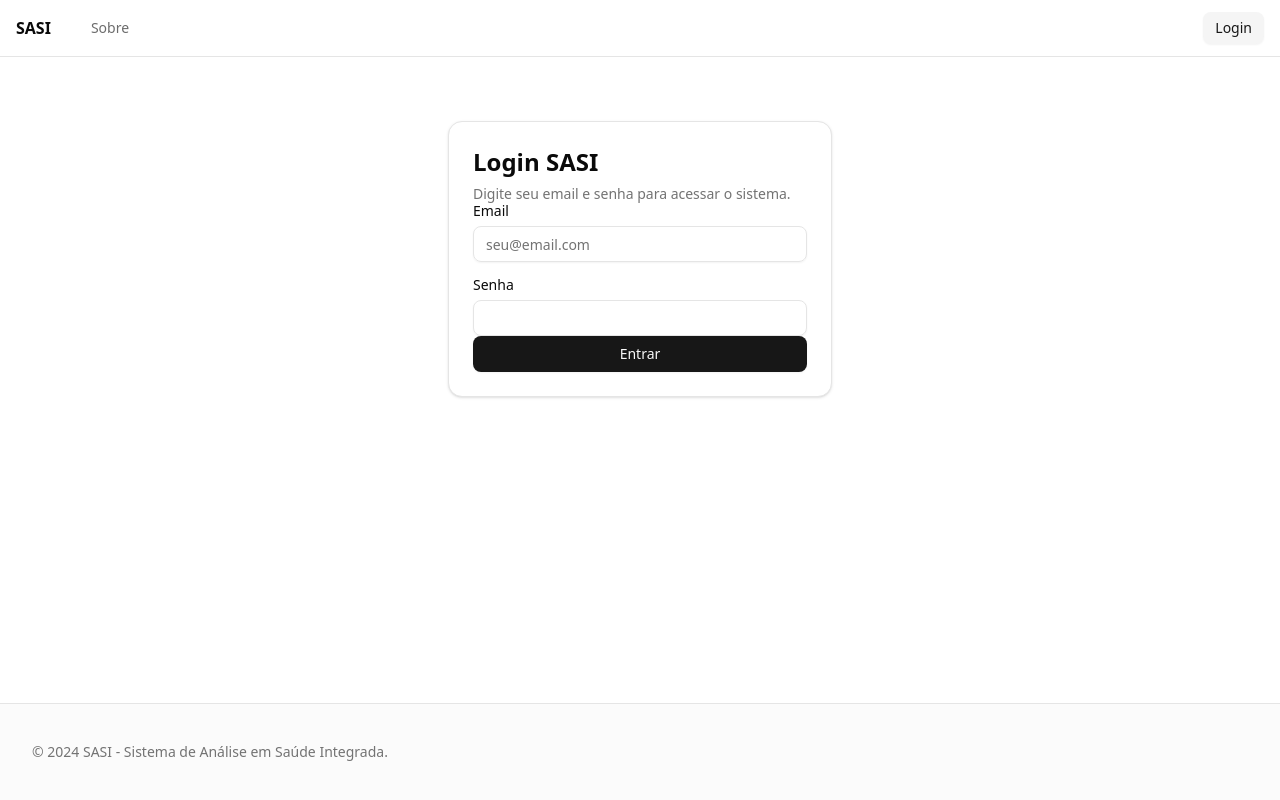
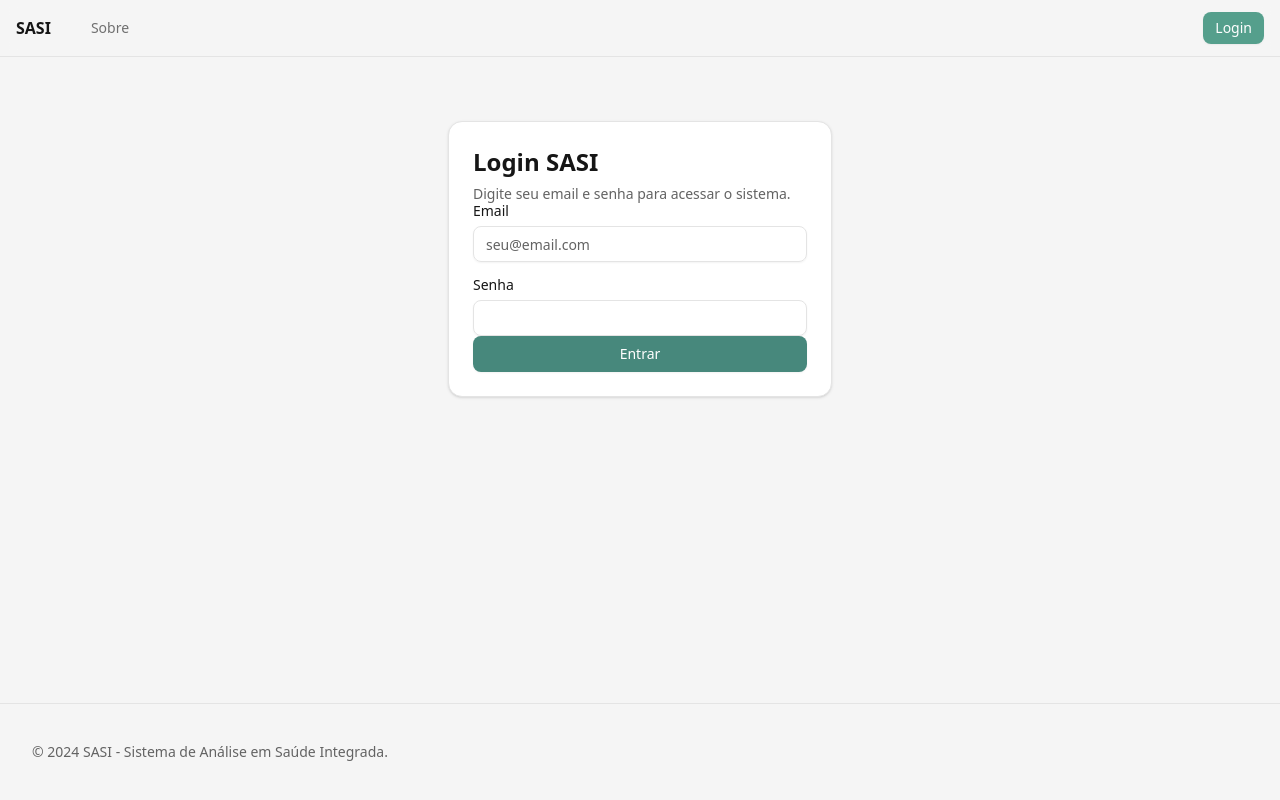
Before and after one commit to sasi-team/sasi-frontend, a Next.js app: page /login in a window 1280 px wide. Built offline with nearby package versions, Linux system fonts and the light colour scheme.

Commit message:
feat: Configura desing system no css global com as cores da paleta do figma

```diff
--- a/src/app/globals.css
+++ b/src/app/globals.css
@@ -6,14 +6,10 @@
 @theme inline {
   --color-background: var(--background);
   --color-foreground: var(--foreground);
-  --font-sans: var(--font-geist-sans);
-  --font-mono: var(--font-geist-mono);
   --color-sidebar-ring: var(--sidebar-ring);
   --color-sidebar-border: var(--sidebar-border);
   --color-sidebar-accent-foreground: var(--sidebar-accent-foreground);
   --color-sidebar-accent: var(--sidebar-accent);
-  --color-sidebar-primary-foreground: var(--sidebar-primary-foreground);
-  --color-sidebar-primary: var(--sidebar-primary);
   --color-sidebar-foreground: var(--sidebar-foreground);
   --color-sidebar: var(--sidebar);
   --color-chart-5: var(--chart-5);
@@ -24,6 +20,7 @@
   --color-ring: var(--ring);
   --color-input: var(--input);
   --color-border: var(--border);
+  --color-destructive-foreground: var(--destructive-foreground);
   --color-destructive: var(--destructive);
   --color-accent-foreground: var(--accent-foreground);
   --color-accent: var(--accent);
@@ -45,71 +42,90 @@
 
 :root {
   --radius: 0.625rem;
-  --background: oklch(1 0 0);
-  --foreground: oklch(0.145 0 0);
+
+  --background: oklch(0.97 0 0);
+  --foreground: oklch(0.2 0 0);
+
   --card: oklch(1 0 0);
-  --card-foreground: oklch(0.145 0 0);
+  --card-foreground: oklch(0.2 0 0);
+
   --popover: oklch(1 0 0);
-  --popover-foreground: oklch(0.145 0 0);
-  --primary: oklch(0.205 0 0);
-  --primary-foreground: oklch(0.985 0 0);
-  --secondary: oklch(0.97 0 0);
-  --secondary-foreground: oklch(0.205 0 0);
-  --muted: oklch(0.97 0 0);
-  --muted-foreground: oklch(0.556 0 0);
-  --accent: oklch(0.97 0 0);
-  --accent-foreground: oklch(0.205 0 0);
-  --destructive: oklch(0.577 0.245 27.325);
-  --border: oklch(0.922 0 0);
-  --input: oklch(0.922 0 0);
-  --ring: oklch(0.708 0 0);
-  --chart-1: oklch(0.646 0.222 41.116);
-  --chart-2: oklch(0.6 0.118 184.704);
-  --chart-3: oklch(0.398 0.07 227.392);
-  --chart-4: oklch(0.828 0.189 84.429);
-  --chart-5: oklch(0.769 0.188 70.08);
-  --sidebar: oklch(0.985 0 0);
-  --sidebar-foreground: oklch(0.145 0 0);
-  --sidebar-primary: oklch(0.205 0 0);
-  --sidebar-primary-foreground: oklch(0.985 0 0);
+  --popover-foreground: oklch(0.2 0 0);
+
+  --primary: oklch(0.58 0.07 180);
+  --primary-foreground: oklch(1 0 0);
+
+  --secondary: oklch(0.65 0.08 175);
+  --secondary-foreground: oklch(1 0 0);
+
+  --muted: oklch(0.97 0 0 / 0.7);
+  --muted-foreground: oklch(0.5 0 0);
+
+  --accent: oklch(0.65 0.08 175 / 0.8);
+  --accent-foreground: oklch(1 0 0);
+
+  --destructive: oklch(0.62 0.22 29);
+  --destructive-foreground: oklch(1 0 0);
+
+  --border: oklch(0.92 0 0);
+  --input: oklch(0.92 0 0);
+  --ring: oklch(0.58 0.07 180 / 0.7);
+
+  --chart-1: oklch(0.58 0.07 180);
+  --chart-2: oklch(0.65 0.08 175);
+  --chart-3: oklch(0.62 0.22 29);
+  --chart-4: oklch(0.81 0.11 29);
+  --chart-5: oklch(0.7 0 0);
+
+  --sidebar: oklch(1 0 0);
+  --sidebar-foreground: oklch(0.2 0 0);
+  --sidebar-border: oklch(0.92 0 0);
   --sidebar-accent: oklch(0.97 0 0);
-  --sidebar-accent-foreground: oklch(0.205 0 0);
-  --sidebar-border: oklch(0.922 0 0);
-  --sidebar-ring: oklch(0.708 0 0);
+  --sidebar-accent-foreground: oklch(0.58 0.07 180);
+  --sidebar-ring: oklch(0.58 0.07 180 / 0.7);
 }
 
 .dark {
-  --background: oklch(0.145 0 0);
-  --foreground: oklch(0.985 0 0);
-  --card: oklch(0.205 0 0);
-  --card-foreground: oklch(0.985 0 0);
-  --popover: oklch(0.205 0 0);
-  --popover-foreground: oklch(0.985 0 0);
-  --primary: oklch(0.922 0 0);
-  --primary-foreground: oklch(0.205 0 0);
-  --secondary: oklch(0.269 0 0);
-  --secondary-foreground: oklch(0.985 0 0);
-  --muted: oklch(0.269 0 0);
-  --muted-foreground: oklch(0.708 0 0);
-  --accent: oklch(0.269 0 0);
-  --accent-foreground: oklch(0.985 0 0);
-  --destructive: oklch(0.704 0.191 22.216);
-  --border: oklch(1 0 0 / 10%);
-  --input: oklch(1 0 0 / 15%);
-  --ring: oklch(0.556 0 0);
-  --chart-1: oklch(0.488 0.243 264.376);
-  --chart-2: oklch(0.696 0.17 162.48);
-  --chart-3: oklch(0.769 0.188 70.08);
-  --chart-4: oklch(0.627 0.265 303.9);
-  --chart-5: oklch(0.645 0.246 16.439);
-  --sidebar: oklch(0.205 0 0);
-  --sidebar-foreground: oklch(0.985 0 0);
-  --sidebar-primary: oklch(0.488 0.243 264.376);
-  --sidebar-primary-foreground: oklch(0.985 0 0);
-  --sidebar-accent: oklch(0.269 0 0);
-  --sidebar-accent-foreground: oklch(0.985 0 0);
-  --sidebar-border: oklch(1 0 0 / 10%);
-  --sidebar-ring: oklch(0.556 0 0);
+  --background: oklch(0.2 0 0);
+  --foreground: oklch(0.97 0 0);
+
+  --card: oklch(0.25 0 0);
+  --card-foreground: oklch(0.97 0 0);
+
+  --popover: oklch(0.25 0 0);
+  --popover-foreground: oklch(0.97 0 0);
+
+  --primary: oklch(0.65 0.07 180);
+  --primary-foreground: oklch(0.2 0 0);
+
+  --secondary: oklch(0.55 0.08 175);
+  --secondary-foreground: oklch(0.97 0 0);
+
+  --muted: oklch(0.3 0 0);
+  --muted-foreground: oklch(0.7 0 0);
+
+  --accent: oklch(0.55 0.08 175 / 0.8);
+  --accent-foreground: oklch(0.97 0 0);
+
+  --destructive: oklch(0.7 0.22 29);
+  --destructive-foreground: oklch(0.2 0 0);
+
+  --border: oklch(0.3 0 0);
+  --input: oklch(0.3 0 0);
+  --ring: oklch(0.65 0.07 180 / 0.7);
+
+  --chart-1: oklch(0.65 0.07 180);
+  --chart-2: oklch(0.75 0.08 175);
+  --chart-3: oklch(0.7 0.22 29);
+  --chart-4: oklch(0.85 0.11 29);
+  --chart-5: oklch(0.8 0 0);
+
+  --sidebar: oklch(0.2 0 0);
+  --sidebar-foreground: oklch(0.97 0 0);
+  --sidebar-border: oklch(0.3 0 0);
+  --sidebar-accent: oklch(0.25 0 0);
+  --sidebar-accent-foreground: oklch(0.65 0.07 180);
+  --sidebar-ring: oklch(0.65 0.07 180 / 0.7);
 }
 
 @layer base {
@@ -119,30 +135,9 @@
   body {
     @apply bg-background text-foreground;
   }
-
-  :root {
-    --sidebar-width: 16rem;
-    --sidebar-width-icon: 3rem;
-
-    /* Cores da Sidebar */
-    --sidebar: 0 0% 100%;
-    --sidebar-foreground: 224 71.4% 4.1%;
-    --sidebar-border: 220 13% 91%;
-    --sidebar-accent: 210 40% 96.1%;
-    --sidebar-accent-foreground: 222.2 47.4% 11.2%;
-  }
-
-  [data-theme="dark"] {
-    --sidebar: 224 71.4% 4.1%;
-    --sidebar-foreground: 210 20% 98%;
-    --sidebar-border: 215 27.9% 16.9%;
-    --sidebar-accent: 215 27.9% 16.9%;
-    --sidebar-accent-foreground: 210 20% 98%;
-  }
 }
 
 @layer components {
-  /* Títulos de Seção Padronizados */
   .section-title {
     @apply text-2xl font-semibold tracking-tight mb-4;
   }
@@ -151,10 +146,7 @@
     @apply text-lg text-muted-foreground mb-6;
   }
 
-  /* Card Básico (exemplo, pode não ser necessário com Shadcn) */
   .custom-card {
     @apply rounded-lg border bg-card text-card-foreground shadow-sm p-6;
   }
-
-  /* Adicione outras classes utilitárias conforme necessário */
 }
```
